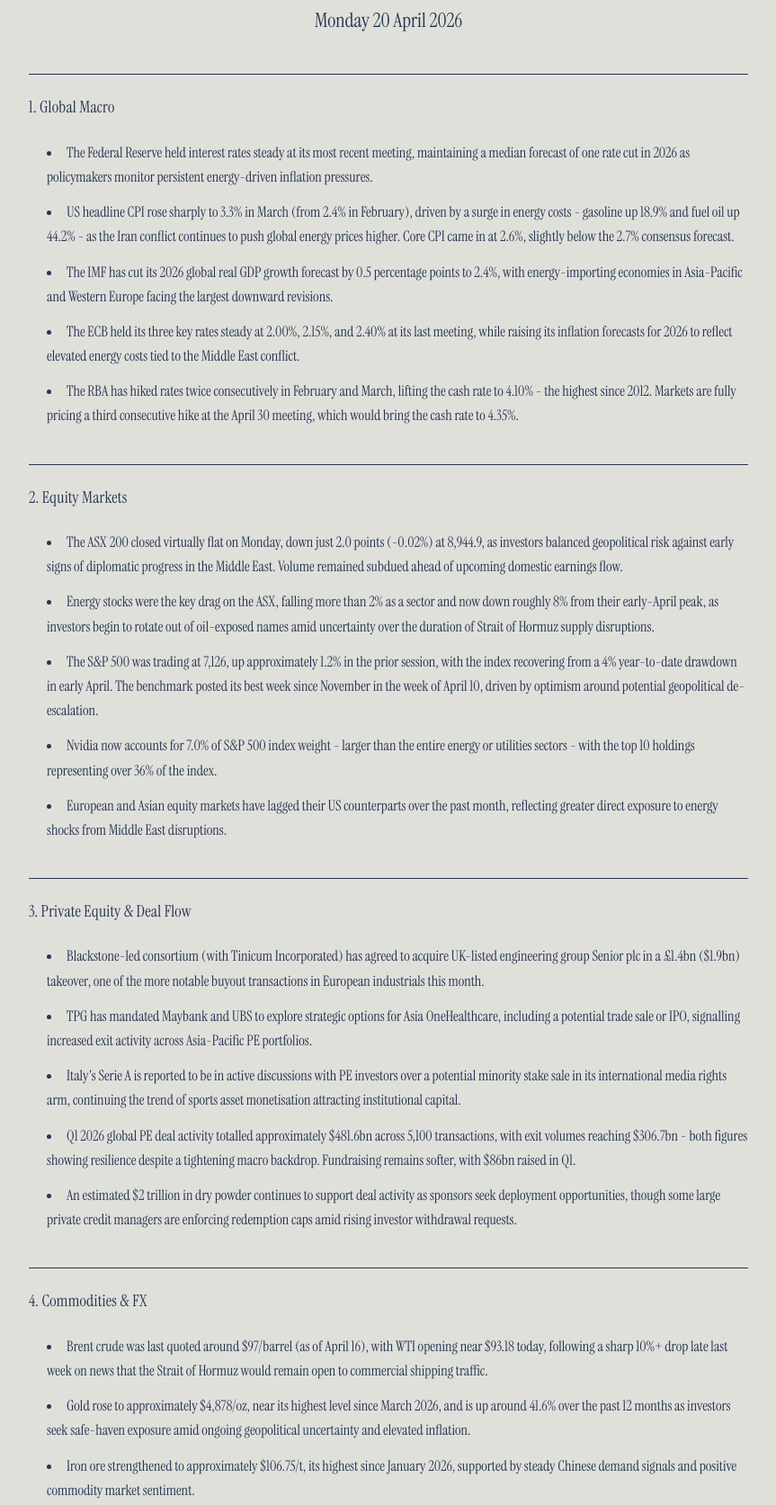
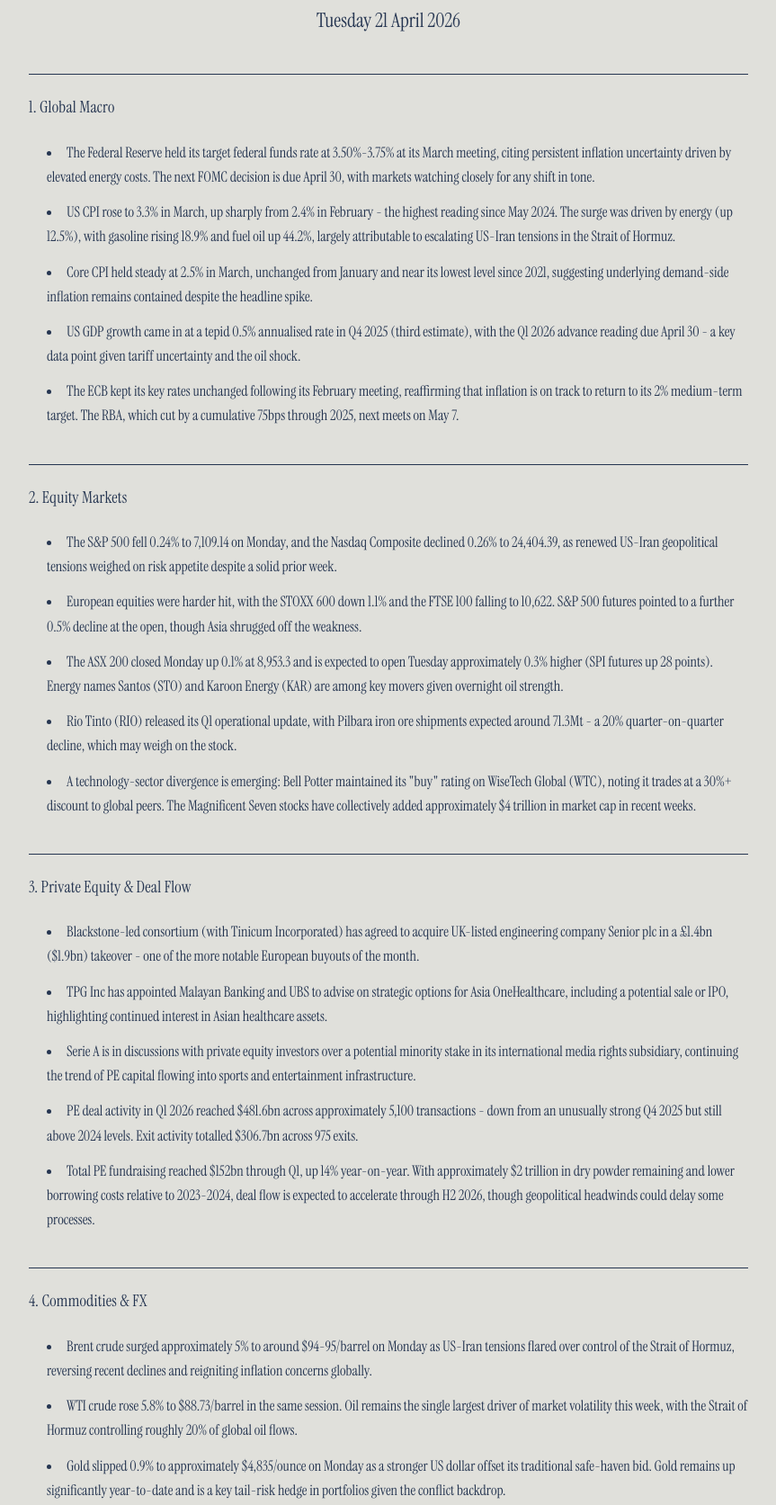
Before and after one commit to C-Murdoch/murdoch-capital-briefing, a website: page index.html in a window 1280 px wide. Shown: the part 313-1986 px from the top of the page at 90% size, without its empty margins (208-1071 px from the left). Drawn offline with Linux system fonts and the light colour scheme.

Commit message:
Briefing update 2026-04-21

```diff
--- a/index.html
+++ b/index.html
@@ -31,42 +31,42 @@
             <p style="font-size: 14px; letter-spacing: 1px; font-style: italic;">Morning Briefing</p>
         </div>
         <div id="briefing-content">
-          <p>Monday 20 April 2026</p>
+          <p>Tuesday 21 April 2026</p>
 <h2>1. Global Macro</h2>
 <ul>
-<li>The Federal Reserve held interest rates steady at its most recent meeting, maintaining a median forecast of one rate cut in 2026 as policymakers monitor persistent energy-driven inflation pressures.</li>
-<li>US headline CPI rose sharply to 3.3% in March (from 2.4% in February), driven by a surge in energy costs - gasoline up 18.9% and fuel oil up 44.2% - as the Iran conflict continues to push global energy prices higher. Core CPI came in at 2.6%, slightly below the 2.7% consensus forecast.</li>
-<li>The IMF has cut its 2026 global real GDP growth forecast by 0.5 percentage points to 2.4%, with energy-importing economies in Asia-Pacific and Western Europe facing the largest downward revisions.</li>
-<li>The ECB held its three key rates steady at 2.00%, 2.15%, and 2.40% at its last meeting, while raising its inflation forecasts for 2026 to reflect elevated energy costs tied to the Middle East conflict.</li>
-<li>The RBA has hiked rates twice consecutively in February and March, lifting the cash rate to 4.10% - the highest since 2012. Markets are fully pricing a third consecutive hike at the April 30 meeting, which would bring the cash rate to 4.35%.</li>
+<li>The Federal Reserve held its target federal funds rate at 3.50%-3.75% at its March meeting, citing persistent inflation uncertainty driven by elevated energy costs. The next FOMC decision is due April 30, with markets watching closely for any shift in tone.</li>
+<li>US CPI rose to 3.3% in March, up sharply from 2.4% in February - the highest reading since May 2024. The surge was driven by energy (up 12.5%), with gasoline rising 18.9% and fuel oil up 44.2%, largely attributable to escalating US-Iran tensions in the Strait of Hormuz.</li>
+<li>Core CPI held steady at 2.5% in March, unchanged from January and near its lowest level since 2021, suggesting underlying demand-side inflation remains contained despite the headline spike.</li>
+<li>US GDP growth came in at a tepid 0.5% annualised rate in Q4 2025 (third estimate), with the Q1 2026 advance reading due April 30 - a key data point given tariff uncertainty and the oil shock.</li>
+<li>The ECB kept its key rates unchanged following its February meeting, reaffirming that inflation is on track to return to its 2% medium-term target. The RBA, which cut by a cumulative 75bps through 2025, next meets on May 7.</li>
 </ul>
 <h2>2. Equity Markets</h2>
 <ul>
-<li>The ASX 200 closed virtually flat on Monday, down just 2.0 points (-0.02%) at 8,944.9, as investors balanced geopolitical risk against early signs of diplomatic progress in the Middle East. Volume remained subdued ahead of upcoming domestic earnings flow.</li>
-<li>Energy stocks were the key drag on the ASX, falling more than 2% as a sector and now down roughly 8% from their early-April peak, as investors begin to rotate out of oil-exposed names amid uncertainty over the duration of Strait of Hormuz supply disruptions.</li>
-<li>The S&amp;P 500 was trading at 7,126, up approximately 1.2% in the prior session, with the index recovering from a 4% year-to-date drawdown in early April. The benchmark posted its best week since November in the week of April 10, driven by optimism around potential geopolitical de-escalation.</li>
-<li>Nvidia now accounts for 7.0% of S&amp;P 500 index weight - larger than the entire energy or utilities sectors - with the top 10 holdings representing over 36% of the index.</li>
-<li>European and Asian equity markets have lagged their US counterparts over the past month, reflecting greater direct exposure to energy shocks from Middle East disruptions.</li>
+<li>The S&amp;P 500 fell 0.24% to 7,109.14 on Monday, and the Nasdaq Composite declined 0.26% to 24,404.39, as renewed US-Iran geopolitical tensions weighed on risk appetite despite a solid prior week.</li>
+<li>European equities were harder hit, with the STOXX 600 down 1.1% and the FTSE 100 falling to 10,622. S&amp;P 500 futures pointed to a further 0.5% decline at the open, though Asia shrugged off the weakness.</li>
+<li>The ASX 200 closed Monday up 0.1% at 8,953.3 and is expected to open Tuesday approximately 0.3% higher (SPI futures up 28 points). Energy names Santos (STO) and Karoon Energy (KAR) are among key movers given overnight oil strength.</li>
+<li>Rio Tinto (RIO) released its Q1 operational update, with Pilbara iron ore shipments expected around 71.3Mt - a 20% quarter-on-quarter decline, which may weigh on the stock.</li>
+<li>A technology-sector divergence is emerging: Bell Potter maintained its "buy" rating on WiseTech Global (WTC), noting it trades at a 30%+ discount to global peers. The Magnificent Seven stocks have collectively added approximately $4 trillion in market cap in recent weeks.</li>
 </ul>
 <h2>3. Private Equity &amp; Deal Flow</h2>
 <ul>
-<li>Blackstone-led consortium (with Tinicum Incorporated) has agreed to acquire UK-listed engineering group Senior plc in a £1.4bn ($1.9bn) takeover, one of the more notable buyout transactions in European industrials this month.</li>
-<li>TPG has mandated Maybank and UBS to explore strategic options for Asia OneHealthcare, including a potential trade sale or IPO, signalling increased exit activity across Asia-Pacific PE portfolios.</li>
-<li>Italy's Serie A is reported to be in active discussions with PE investors over a potential minority stake sale in its international media rights arm, continuing the trend of sports asset monetisation attracting institutional capital.</li>
-<li>Q1 2026 global PE deal activity totalled approximately $481.6bn across 5,100 transactions, with exit volumes reaching $306.7bn - both figures showing resilience despite a tightening macro backdrop. Fundraising remains softer, with $86bn raised in Q1.</li>
-<li>An estimated $2 trillion in dry powder continues to support deal activity as sponsors seek deployment opportunities, though some large private credit managers are enforcing redemption caps amid rising investor withdrawal requests.</li>
+<li>Blackstone-led consortium (with Tinicum Incorporated) has agreed to acquire UK-listed engineering company Senior plc in a £1.4bn ($1.9bn) takeover - one of the more notable European buyouts of the month.</li>
+<li>TPG Inc has appointed Malayan Banking and UBS to advise on strategic options for Asia OneHealthcare, including a potential sale or IPO, highlighting continued interest in Asian healthcare assets.</li>
+<li>Serie A is in discussions with private equity investors over a potential minority stake in its international media rights subsidiary, continuing the trend of PE capital flowing into sports and entertainment infrastructure.</li>
+<li>PE deal activity in Q1 2026 reached $481.6bn across approximately 5,100 transactions - down from an unusually strong Q4 2025 but still above 2024 levels. Exit activity totalled $306.7bn across 975 exits.</li>
+<li>Total PE fundraising reached $152bn through Q1, up 14% year-on-year. With approximately $2 trillion in dry powder remaining and lower borrowing costs relative to 2023-2024, deal flow is expected to accelerate through H2 2026, though geopolitical headwinds could delay some processes.</li>
 </ul>
 <h2>4. Commodities &amp; FX</h2>
 <ul>
-<li>Brent crude was last quoted around $97/barrel (as of April 16), with WTI opening near $93.18 today, following a sharp 10%+ drop late last week on news that the Strait of Hormuz would remain open to commercial shipping traffic.</li>
-<li>Gold rose to approximately $4,878/oz, near its highest level since March 2026, and is up around 41.6% over the past 12 months as investors seek safe-haven exposure amid ongoing geopolitical uncertainty and elevated inflation.</li>
-<li>Iron ore strengthened to approximately $106.75/t, its highest since January 2026, supported by steady Chinese demand signals and positive commodity market sentiment.</li>
-<li>AUD/USD was trading around 0.7120, extending a third consecutive session of gains, supported by firm commodity prices, elevated iron ore and gold levels, and RBA rate hike expectations ahead of the April 30 meeting.</li>
-<li>The USD index remains under modest pressure as risk appetite cautiously returns following Strait of Hormuz developments, with commodity currencies broadly outperforming.</li>
+<li>Brent crude surged approximately 5% to around $94-95/barrel on Monday as US-Iran tensions flared over control of the Strait of Hormuz, reversing recent declines and reigniting inflation concerns globally.</li>
+<li>WTI crude rose 5.8% to $88.73/barrel in the same session. Oil remains the single largest driver of market volatility this week, with the Strait of Hormuz controlling roughly 20% of global oil flows.</li>
+<li>Gold slipped 0.9% to approximately $4,835/ounce on Monday as a stronger US dollar offset its traditional safe-haven bid. Gold remains up significantly year-to-date and is a key tail-risk hedge in portfolios given the conflict backdrop.</li>
+<li>AUD/USD is trading in the 0.69-0.70 range, having pulled back from a February high above 0.72 as Middle East tensions supported the US dollar. The pair is sensitive to both iron ore prices and RBA rate expectations.</li>
+<li>Iron ore is trading near $99-107/t (recent range), with Rio Tinto's Q1 shipment data (71.3Mt, down 20% QoQ) a near-term headwind. Chinese demand signals remain the key price driver into Q2.</li>
 </ul>
 <h2>Key Themes for Today</h2>
-<p>The dominant theme across markets remains the Iran conflict and its cascading impact on global energy prices, inflation expectations, and central bank policy - the sharp rise in US CPI to 3.3% has materially reduced the scope for Fed rate cuts in 2026, while forcing the ECB and other major central banks to hold tighter for longer. A second cross-cutting theme is the resilience of risk assets: despite a volatile geopolitical backdrop, the S&amp;P 500 has largely recovered its early-April losses and PE deal volumes remain robust, suggesting that investors are beginning to price in a scenario where the conflict remains contained and diplomatic channels stay open.</p>
-<p><em>Briefing compiled by Murdoch Capital AI | 20 April 2026</em></p>
+<p>The dominant theme for investors today is the re-escalation of US-Iran tensions and its cascading effects: an oil price spike feeding into already-elevated headline inflation (US CPI at 3.3%), putting the Fed in a difficult position ahead of its April 30 decision. With equities softening, gold consolidating, and energy stocks outperforming, markets are repricing geopolitical risk premium across asset classes. Private capital markets remain broadly constructive - deal activity is resilient, dry powder is ample, and notable transactions continue to close - but macro uncertainty is likely to delay some larger processes until there is greater clarity on the oil and rates outlook.</p>
+<p><em>Briefing compiled by Murdoch Capital AI | Tuesday 21 April 2026</em></p>
         </div>
     </div>
 </body>
```
